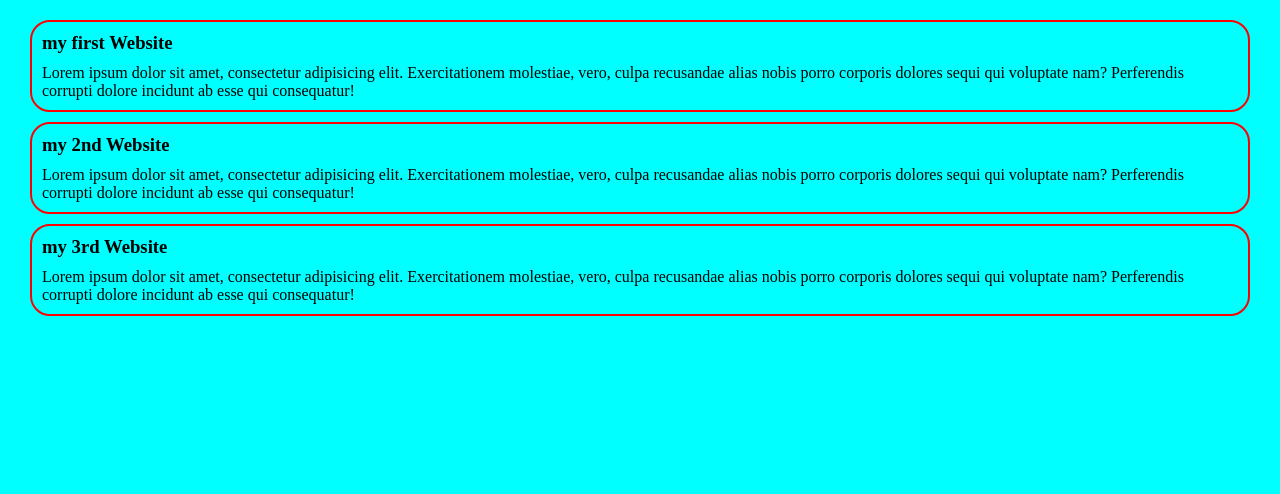
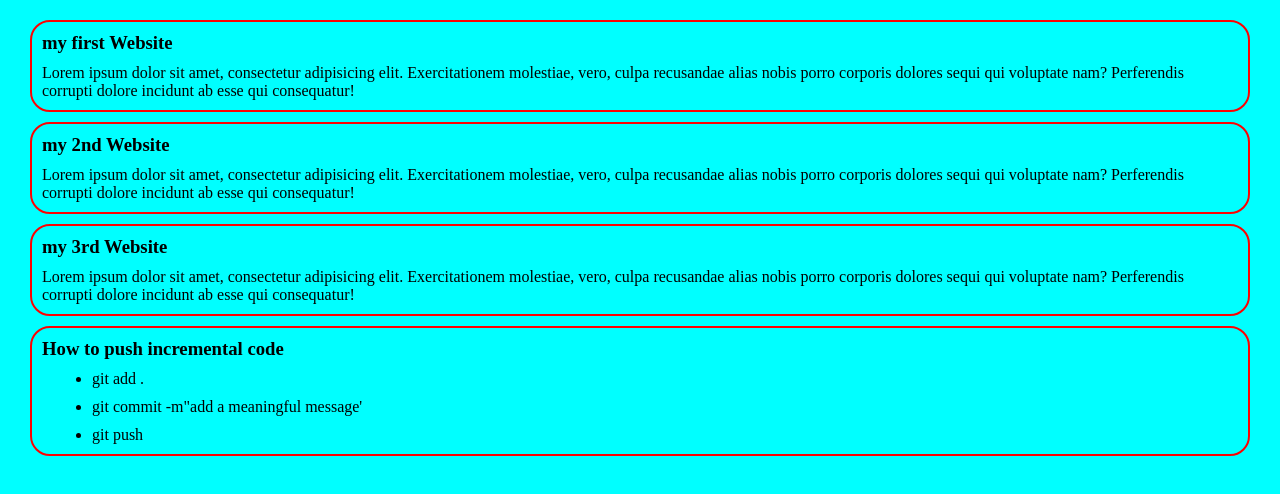
Before and after one commit to SaadTK/my-simple-website, a plain HTML site: page index.html in a window 1280 px wide. Drawn offline with Linux system fonts and the light colour scheme.

Commit message:
added a list to push in git

```diff
--- a/index.html
+++ b/index.html
@@ -34,5 +34,14 @@
         qui consequatur!
       </p>
     </div>
+
+    <div>
+      <h3>How to push incremental code</h3>
+      <ul>
+        <li>git add .</li>
+        <li>git commit -m"add a meaningful message'</li>
+        <li>git push</li>
+      </ul>
+    </div>
   </body>
 </html>
```
